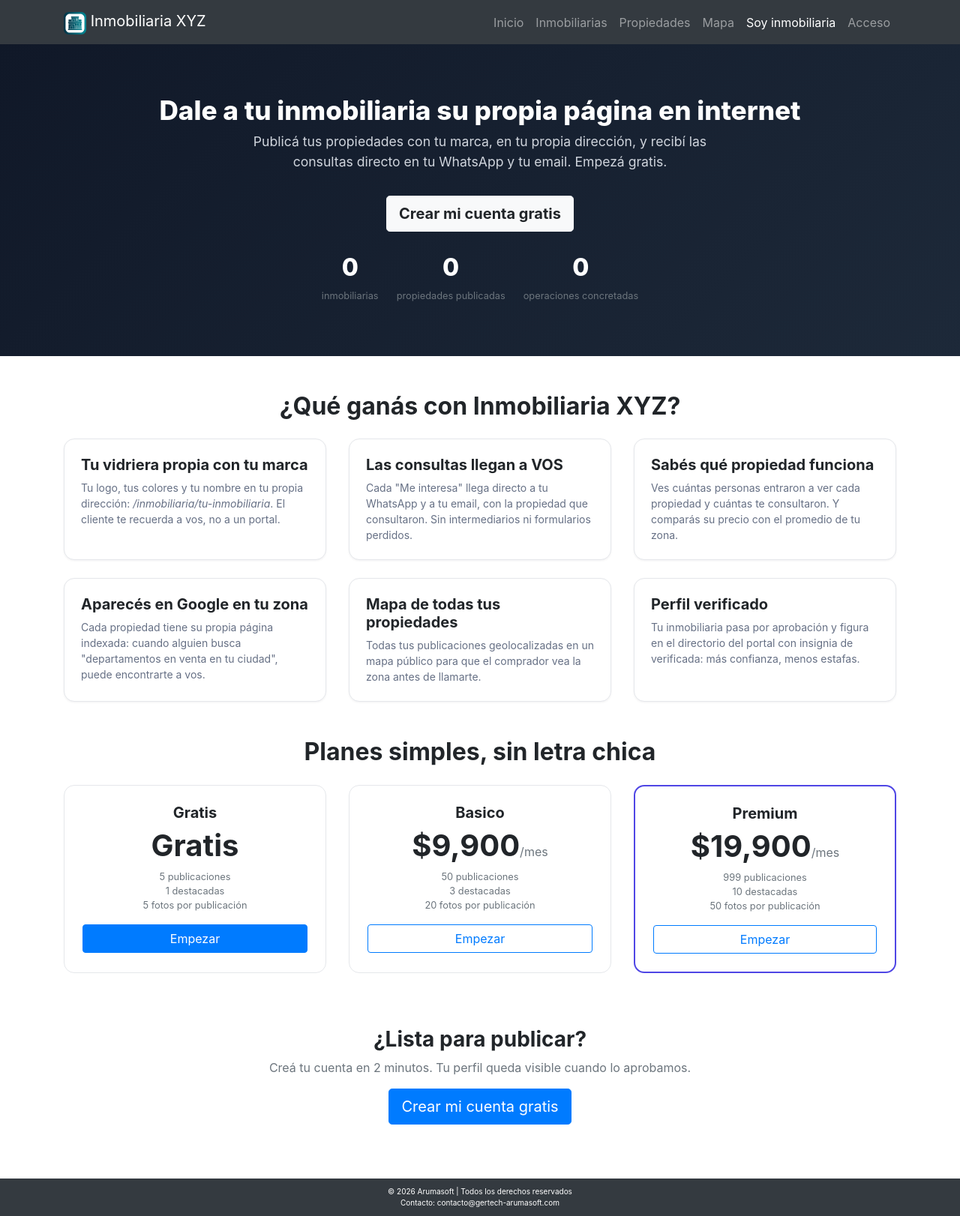
After one commit to arumanuevo/Inmobiliaria, a Laravel app: page /sumate in a window 1280 px wide. The commit adds this page. Shown: the whole page at 75% size. Run offline with Laravel 12, Linux system fonts and the light colour scheme; data comes from the database, SQL or seed files in the repository; data that the repository does not hold is empty; some libraries are stand-ins or nearby versions.

Commit message:
Ventajas para el cliente: consultas por publicacion en el panel, comparativa precio/m2 vs zona en la ficha, vendida/alquilada con contador de operaciones en el perfil, y landing B2B /sumate con beneficios en lenguaje de negocio + planes + CTA a registro
Co-authored-by: arumanuevo <arumanuevo@users.noreply.github.com>

```diff
--- a/app/Http/Controllers/InmobiliariaController.php
+++ b/app/Http/Controllers/InmobiliariaController.php
@@ -65,7 +65,44 @@ class InmobiliariaController extends Controller
             ->take(3)
             ->get();
 
-        return view('inmuebles.public_show', compact('inmobiliaria', 'inmueble', 'relacionados'));
+        // Comparativa de precio: esta propiedad vs. promedio por m² de su ciudad
+        $comparativa = null;
+        if ($inmueble->superficie_cubierta > 0 && $inmueble->ciudad) {
+            $zona = \App\Models\Inmueble::publicados()
+                ->whereHas('inmobiliaria', fn ($q) => $q->where('estado', 'activa'))
+                ->whereRaw('LOWER(ciudad) = ?', [mb_strtolower((string) $inmueble->ciudad)])
+                ->where('superficie_cubierta', '>', 0)
+                ->where('id', '!=', $inmueble->id)
+                ->get();
+
+            if ($zona->count() >= 3) {
+                $promedioM2 = $zona->map(fn ($i) => (float) $i->precio / (float) $i->superficie_cubierta)->avg();
+                $m2 = (float) $inmueble->precio / (float) $inmueble->superficie_cubierta;
+                if ($promedioM2 > 0) {
+                    $comparativa = [
+                        'pct' => (int) round((($m2 - $promedioM2) / $promedioM2) * 100),
+                        'promedio_m2' => $promedioM2,
+                        'm2' => $m2,
+                        'n' => $zona->count(),
+                    ];
+                }
+            }
+        }
+
+        return view('inmuebles.public_show', compact('inmobiliaria', 'inmueble', 'relacionados', 'comparativa'));
+    }
+
+    // Landing B2B para captar inmobiliarias ("Soy inmobiliaria")
+    public function sumate()
+    {
+        $planes = \App\Models\Plan::where('activo', 1)->orderBy('precio_mensual')->get();
+        $stats = [
+            'inmobiliarias' => Inmobiliaria::activas()->count(),
+            'propiedades' => \App\Models\Inmueble::publicados()->whereHas('inmobiliaria', fn ($q) => $q->where('estado', 'activa'))->count(),
+            'operaciones' => \App\Models\Inmueble::where('cerrada', 1)->count(),
+        ];
+
+        return view('sumate', compact('planes', 'stats'));
     }
 
     // Formulario del perfil editable por la propia inmobiliaria
--- a/app/Models/Inmobiliaria.php
+++ b/app/Models/Inmobiliaria.php
@@ -45,6 +45,12 @@ class Inmobiliaria extends Model
     public function boletos()
     {
         return $this->hasMany(Boleto::class, 'inmobiliaria_id');
+    }
+
+    // Operaciones concretadas (vendidas/alquiladas): social proof del perfil
+    public function operaciones()
+    {
+        return $this->inmuebles()->where('cerrada', 1);
     }
 
     public function scopeActivas($query)
--- a/app/Models/Inmueble.php
+++ b/app/Models/Inmueble.php
@@ -13,6 +13,7 @@ class Inmueble extends Model
         'anio_construccion', 'orientacion', 'estado_propiedad',
         'direccion', 'ciudad', 'estado', 'codigo_postal', 'coordenadas',
         'piscina', 'jardin', 'garaje', 'ascensor', 'fotos', 'destacado', 'publicado', 'visitas',
+        'cerrada', 'tipo_cierre', 'cerrada_at',
         'propdom', 'propnombre', 'propdni', 'propemail', 'proptel'
     ];
 
@@ -20,6 +21,8 @@ class Inmueble extends Model
         'fotos' => 'array',
         'destacado' => 'boolean',
         'publicado' => 'boolean',
+        'cerrada' => 'boolean',
+        'cerrada_at' => 'datetime',
     ];
 
     public static function tiposPropiedad(): array
@@ -64,4 +67,9 @@ class Inmueble extends Model
     {
         return $query->where('inmobiliaria_id', $inmobiliariaId);
     }
+
+    public function contactos()
+    {
+        return $this->hasMany(Contacto::class, 'inmueble_id');
+    }
 }
--- a/resources/views/auth/login.blade.php
+++ b/resources/views/auth/login.blade.php
@@ -35,6 +35,7 @@
         <li class="nav-item"><a class="nav-link" href="{{ route('propiedades.index') }}">Propiedades</a>
         <li class="nav-item"><a class="nav-link" href="{{ route('propiedades.mapa') }}">Mapa</a></li></li>
         <li class="nav-item"><a class="nav-link" href="{{ route('contacto') }}">Contacto</a></li>
+        <li class="nav-item"><a class="nav-link" href="{{ route('sumate') }}">Soy inmobiliaria</a></li>
         <li class="nav-item"><a class="nav-link active" href="{{ route('login') }}">Acceso</a></li>
       </ul>
     </div>
--- a/resources/views/auth/register.blade.php
+++ b/resources/views/auth/register.blade.php
@@ -35,6 +35,7 @@
         <li class="nav-item"><a class="nav-link" href="{{ route('propiedades.index') }}">Propiedades</a>
         <li class="nav-item"><a class="nav-link" href="{{ route('propiedades.mapa') }}">Mapa</a></li></li>
         <li class="nav-item"><a class="nav-link" href="{{ route('contacto') }}">Contacto</a></li>
+        <li class="nav-item"><a class="nav-link" href="{{ route('sumate') }}">Soy inmobiliaria</a></li>
         <li class="nav-item"><a class="nav-link" href="{{ route('login') }}">Acceso</a></li>
       </ul>
     </div>
--- a/resources/views/contacto.blade.php
+++ b/resources/views/contacto.blade.php
@@ -64,6 +64,7 @@
         <li class="nav-item">
           <a class="nav-link" href="{{ route('contacto') }}" target="_blank">Contacto</a>
         </li>
+        <li class="nav-item"><a class="nav-link" href="{{ route('sumate') }}">Soy inmobiliaria</a></li>
         <li class="nav-item">
           <a class="nav-link" href="{{ route('login') }}">Acceso</a>
         </li>
--- a/resources/views/inmobiliarias/index.blade.php
+++ b/resources/views/inmobiliarias/index.blade.php
@@ -35,6 +35,7 @@
         <li class="nav-item"><a class="nav-link" href="{{ route('propiedades.index') }}">Propiedades</a>
         <li class="nav-item"><a class="nav-link" href="{{ route('propiedades.mapa') }}">Mapa</a></li></li>
         <li class="nav-item"><a class="nav-link" href="{{ route('contacto') }}">Contacto</a></li>
+        <li class="nav-item"><a class="nav-link" href="{{ route('sumate') }}">Soy inmobiliaria</a></li>
         <li class="nav-item"><a class="nav-link" href="{{ route('login') }}">Acceso</a></li>
       </ul>
     </div>
--- a/resources/views/inmobiliarias/show.blade.php
+++ b/resources/views/inmobiliarias/show.blade.php
@@ -58,6 +58,7 @@
         <li class="nav-item"><a class="nav-link" href="{{ route('propiedades.index') }}">Propiedades</a>
         <li class="nav-item"><a class="nav-link" href="{{ route('propiedades.mapa') }}">Mapa</a></li></li>
         <li class="nav-item"><a class="nav-link" href="{{ route('contacto') }}">Contacto</a></li>
+        <li class="nav-item"><a class="nav-link" href="{{ route('sumate') }}">Soy inmobiliaria</a></li>
         <li class="nav-item"><a class="nav-link" href="{{ route('login') }}">Acceso</a></li>
       </ul>
     </div>
@@ -98,6 +99,9 @@
       </div>
       <div class="col-md-9">
         <h1 class="mb-1">{{ $inmobiliaria->nombre_comercial }}</h1>
+        @if($inmobiliaria->operaciones()->count() > 0)
+          <p class="mb-1"><span class="badge bg-light text-dark"><i class="fas fa-check-circle"></i> {{ $inmobiliaria->operaciones()->count() }} {{ Str::plural('operación', $inmobiliaria->operaciones()->count()) }} concretada(s)</span></p>
+        @endif
         <p class="mb-1">{{ trim(($inmobiliaria->direccion ? $inmobiliaria->direccion . ', ' : '') . $inmobiliaria->ciudad . ', ' . $inmobiliaria->provincia, ', ') }}</p>
         @if($inmobiliaria->telefono)
           <p class="mb-1"><i class="fas fa-phone"></i> {{ $inmobiliaria->telefono }}</p>
--- a/resources/views/inmuebles/mapa.blade.php
+++ b/resources/views/inmuebles/mapa.blade.php
@@ -33,6 +33,7 @@
         <li class="nav-item"><a class="nav-link" href="{{ route('propiedades.index') }}">Propiedades</a></li>
         <li class="nav-item"><a class="nav-link active" href="{{ route('propiedades.mapa') }}">Mapa</a></li>
         <li class="nav-item"><a class="nav-link" href="{{ route('contacto') }}">Contacto</a></li>
+        <li class="nav-item"><a class="nav-link" href="{{ route('sumate') }}">Soy inmobiliaria</a></li>
         <li class="nav-item"><a class="nav-link" href="{{ route('login') }}">Acceso</a></li>
       </ul>
     </div>
--- a/resources/views/inmuebles/search.blade.php
+++ b/resources/views/inmuebles/search.blade.php
@@ -88,6 +88,7 @@
         <li class="nav-item">
           <a class="nav-link" href="{{ route('contacto') }}" target="_blank">Contacto</a>
         </li>
+        <li class="nav-item"><a class="nav-link" href="{{ route('sumate') }}">Soy inmobiliaria</a></li>
         <li class="nav-item">
           <a class="nav-link" href="{{ route('login') }}">Acceso</a>
         </li>
--- a/resources/views/inmuebles/show.blade.php
+++ b/resources/views/inmuebles/show.blade.php
@@ -22,6 +22,8 @@
             <p><strong>Dirección:</strong> {{ $inmueble->direccion ?? 'No definida' }}</p>
             <p><strong>Ciudad:</strong> {{ $inmueble->ciudad ?? 'No definida' }}</p>
             <p><strong>Coordenadas:</strong> {{ $inmueble->coordenadas ?? 'No definida' }}</p>
+            <p><strong>Visitas en el portal:</strong> {{ $inmueble->visitas }}</p>
+            <p><strong>Consultas recibidas:</strong> {{ $inmueble->contactos()->count() }}</p>
             <!-- Agrega más campos según necesidad -->
         </div>
         <div class="card-footer">
--- a/resources/views/inmuebles/zona.blade.php
+++ b/resources/views/inmuebles/zona.blade.php
@@ -47,6 +47,7 @@
         <li class="nav-item"><a class="nav-link" href="{{ route('propiedades.index') }}">Propiedades</a></li>
         <li class="nav-item"><a class="nav-link" href="{{ route('propiedades.mapa') }}">Mapa</a></li>
         <li class="nav-item"><a class="nav-link" href="{{ route('contacto') }}">Contacto</a></li>
+        <li class="nav-item"><a class="nav-link" href="{{ route('sumate') }}">Soy inmobiliaria</a></li>
         <li class="nav-item"><a class="nav-link" href="{{ route('login') }}">Acceso</a></li>
       </ul>
     </div>
--- /dev/null
+++ b/resources/views/sumate.blade.php
@@ -0,0 +1,144 @@
+@extends('layouts.landing')
+
+@section('title', 'Sumá tu inmobiliaria gratis | ' . config('app.name'))
+
+@section('meta')
+<meta name="description" content="Publicá tus propiedades en {{ config('app.name') }} con tu propia página y tu marca. Gratis para empezar: las consultas llegan directo a tu WhatsApp y tu email.">
+@stop
+
+@section('css')
+<link rel="stylesheet" href="{{ asset('css/landing.css') }}">
+<style>
+  body { padding-top: 56px; }
+  .hero-sumate {
+    background: linear-gradient(135deg, #101828 0%, #1d2939 100%);
+    color: #fff;
+    padding: 70px 0;
+    text-align: center;
+  }
+  .hero-sumate h1 { font-weight: 800; font-size: 2.2rem; }
+  .hero-sumate p { color: #d0d5dd; font-size: 1.1rem; }
+  .beneficio { background: #fff; border: 1px solid #e5e7eb; border-radius: 14px; padding: 22px; height: 100%; box-shadow: 0 1px 3px rgba(16,24,40,.06); }
+  .beneficio i { font-size: 24px; color: #4f46e5; margin-bottom: 10px; }
+  .beneficio h5 { font-weight: 700; }
+  .beneficio p { color: #667085; font-size: 14px; margin: 0; }
+  .stat-num { font-size: 2rem; font-weight: 800; color: #4f46e5; }
+  .plan-card { border: 1px solid #e5e7eb; border-radius: 14px; padding: 24px; height: 100%; background: #fff; }
+  .plan-card.destacado { border: 2px solid #4f46e5; }
+  .footer { background-color: #343a40; color: white; text-align: center; padding: 10px 0; font-size: 10px; }
+  .footer p { margin: 0; }
+</style>
+@stop
+
+@section('content')
+<nav class="navbar navbar-expand-lg navbar-dark bg-dark fixed-top">
+  <div class="container">
+    <a class="navbar-brand" href="{{ route('inicio') }}">
+      <img src="{{ asset('images/logoinmo.svg') }}" alt="Logo {{ config('app.name') }}" width="30" height="30" class="d-inline-block align-text-top">
+      {{ config('app.name') }}
+    </a>
+    <div class="collapse navbar-collapse">
+      <ul class="navbar-nav ms-auto">
+        <li class="nav-item"><a class="nav-link" href="{{ route('inicio') }}">Inicio</a></li>
+        <li class="nav-item"><a class="nav-link" href="{{ route('inmobiliarias.index') }}">Inmobiliarias</a></li>
+        <li class="nav-item"><a class="nav-link" href="{{ route('propiedades.index') }}">Propiedades</a></li>
+        <li class="nav-item"><a class="nav-link" href="{{ route('propiedades.mapa') }}">Mapa</a></li>
+        <li class="nav-item"><a class="nav-link active" href="{{ route('sumate') }}">Soy inmobiliaria</a></li>
+        <li class="nav-item"><a class="nav-link" href="{{ route('login') }}">Acceso</a></li>
+      </ul>
+    </div>
+  </div>
+</nav>
+
+<section class="hero-sumate">
+  <div class="container">
+    <h1>Dale a tu inmobiliaria su propia página en internet</h1>
+    <p class="mx-auto" style="max-width: 640px;">Publicá tus propiedades con tu marca, en tu propia dirección, y recibí las consultas directo en tu WhatsApp y tu email. Empezá gratis.</p>
+    <a href="{{ route('register') }}" class="btn btn-light btn-lg fw-bold mt-3">Crear mi cuenta gratis</a>
+    <div class="mt-4 d-flex justify-content-center gap-4 flex-wrap">
+      <div><div class="stat-num text-white">{{ $stats['inmobiliarias'] }}</div><small class="text-secondary">inmobiliarias</small></div>
+      <div><div class="stat-num text-white">{{ $stats['propiedades'] }}</div><small class="text-secondary">propiedades publicadas</small></div>
+      <div><div class="stat-num text-white">{{ $stats['operaciones'] }}</div><small class="text-secondary">operaciones concretadas</small></div>
+    </div>
+  </div>
+</section>
+
+<div class="container py-5">
+  <h2 class="text-center fw-bold mb-4">¿Qué ganás con {{ config('app.name') }}?</h2>
+  <div class="row g-4 mb-5">
+    <div class="col-md-6 col-lg-4">
+      <div class="beneficio">
+        <i class="fas fa-store"></i>
+        <h5>Tu vidriera propia con tu marca</h5>
+        <p>Tu logo, tus colores y tu nombre en tu propia dirección: <em>/inmobiliaria/tu-inmobiliaria</em>. El cliente te recuerda a vos, no a un portal.</p>
+      </div>
+    </div>
+    <div class="col-md-6 col-lg-4">
+      <div class="beneficio">
+        <i class="fas fa-bullhorn"></i>
+        <h5>Las consultas llegan a VOS</h5>
+        <p>Cada "Me interesa" llega directo a tu WhatsApp y a tu email, con la propiedad que consultaron. Sin intermediarios ni formularios perdidos.</p>
+      </div>
+    </div>
+    <div class="col-md-6 col-lg-4">
+      <div class="beneficio">
+        <i class="fas fa-chart-line"></i>
+        <h5>Sabés qué propiedad funciona</h5>
+        <p>Ves cuántas personas entraron a ver cada propiedad y cuántas te consultaron. Y comparás su precio con el promedio de tu zona.</p>
+      </div>
+    </div>
+    <div class="col-md-6 col-lg-4">
+      <div class="beneficio">
+        <i class="fab fa-google"></i>
+        <h5>Aparecés en Google en tu zona</h5>
+        <p>Cada propiedad tiene su propia página indexada: cuando alguien busca "departamentos en venta en tu ciudad", puede encontrarte a vos.</p>
+      </div>
+    </div>
+    <div class="col-md-6 col-lg-4">
+      <div class="beneficio">
+        <i class="fas fa-map-marked-alt"></i>
+        <h5>Mapa de todas tus propiedades</h5>
+        <p>Todas tus publicaciones geolocalizadas en un mapa público para que el comprador vea la zona antes de llamarte.</p>
+      </div>
+    </div>
+    <div class="col-md-6 col-lg-4">
+      <div class="beneficio">
+        <i class="fas fa-shield-alt"></i>
+        <h5>Perfil verificado</h5>
+        <p>Tu inmobiliaria pasa por aprobación y figura en el directorio del portal con insignia de verificada: más confianza, menos estafas.</p>
+      </div>
+    </div>
+  </div>
+
+  <h2 class="text-center fw-bold mb-4">Planes simples, sin letra chica</h2>
+  <div class="row g-4 mb-5">
+    @foreach($planes as $plan)
+      <div class="col-md-4">
+        <div class="plan-card {{ $plan->precio_mensual > 0 && $loop->iteration == $planes->count() ? 'destacado' : '' }} text-center">
+          <h5 class="fw-bold">{{ $plan->nombre }}</h5>
+          <div class="display-6 fw-bold my-2">@if($plan->precio_mensual > 0)${{ number_format($plan->precio_mensual, 0) }}<small class="fs-6 text-muted">/mes</small>@else Gratis @endif</div>
+          <ul class="list-unstyled text-muted small">
+            <li>{{ $plan->limite_inmuebles }} publicaciones</li>
+            <li>{{ $plan->limite_destacados }} destacadas</li>
+            <li>{{ $plan->limite_fotos }} fotos por publicación</li>
+          </ul>
+          <a href="{{ route('register') }}" class="btn {{ $plan->precio_mensual == 0 ? 'btn-primary' : 'btn-outline-primary' }} w-100">Empezar</a>
+        </div>
+      </div>
+    @endforeach
+  </div>
+
+  <div class="text-center py-4">
+    <h3 class="fw-bold">¿Lista para publicar?</h3>
+    <p class="text-muted">Creá tu cuenta en 2 minutos. Tu perfil queda visible cuando lo aprobamos.</p>
+    <a href="{{ route('register') }}" class="btn btn-primary btn-lg">Crear mi cuenta gratis</a>
+  </div>
+</div>
+
+<footer class="footer">
+  <div class="container">
+    <p>&copy; {{ date('Y') }} Arumasoft | Todos los derechos reservados</p>
+    <p>Contacto: <a href="mailto:contacto@gertech-arumasoft.com" class="text-white">contacto@gertech-arumasoft.com</a></p>
+  </div>
+</footer>
+@stop
--- a/resources/views/welcome.blade.php
+++ b/resources/views/welcome.blade.php
@@ -217,6 +217,7 @@
         <li class="nav-item">
           <a class="nav-link" href="{{ route('contacto') }}" target="_blank">Contacto</a>
         </li>
+        <li class="nav-item"><a class="nav-link" href="{{ route('sumate') }}">Soy inmobiliaria</a></li>
         <li class="nav-item">
           <a class="nav-link" href="{{ route('login') }}" target="_blank" >Acceso</a>
         </li>
--- a/routes/web.php
+++ b/routes/web.php
@@ -33,6 +33,8 @@ Route::get('/inmobiliaria/{slug}', [InmobiliariaController::class, 'show'])->nam
 Route::get('/inmobiliaria/{slug}/propiedad/{inmueble}', [InmobiliariaController::class, 'propiedad'])->name('propiedad.show');
 Route::get('/propiedades-en-{operacion}-en-{ciudad}', [PropertySearchController::class, 'porZona'])->name('propiedades.zona');
 Route::get('/sitemap.xml', [PropertySearchController::class, 'sitemap'])->name('sitemap');
+Route::get('/sumate', [InmobiliariaController::class, 'sumate'])->name('sumate');
+Route::post('/inmuebles/{inmueble}/cerrar', [InmuebleController::class, 'cerrar'])->name('inmuebles.cerrar');
 
 // Perfil editable por la propia inmobiliaria (logueada)
 Route::middleware('auth')->group(function () {
```
Also changed, not shown: app/Http/Controllers/InmuebleController.php (+19 -1 lines), database/sql/saas_cierres.sql (added, +17 -0 lines), resources/views/inmuebles/index.blade.php (+14 -3 lines), resources/views/inmuebles/public_show.blade.php (+12 -0 lines).
